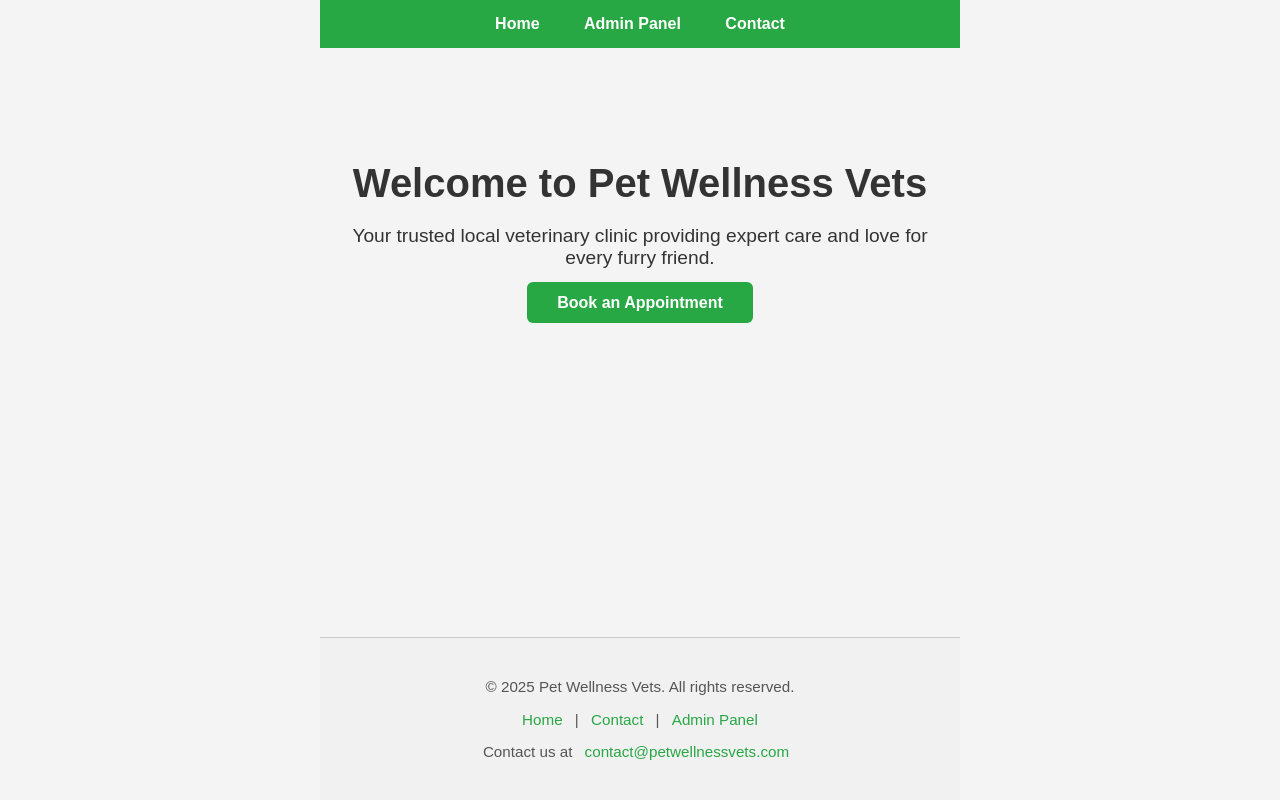
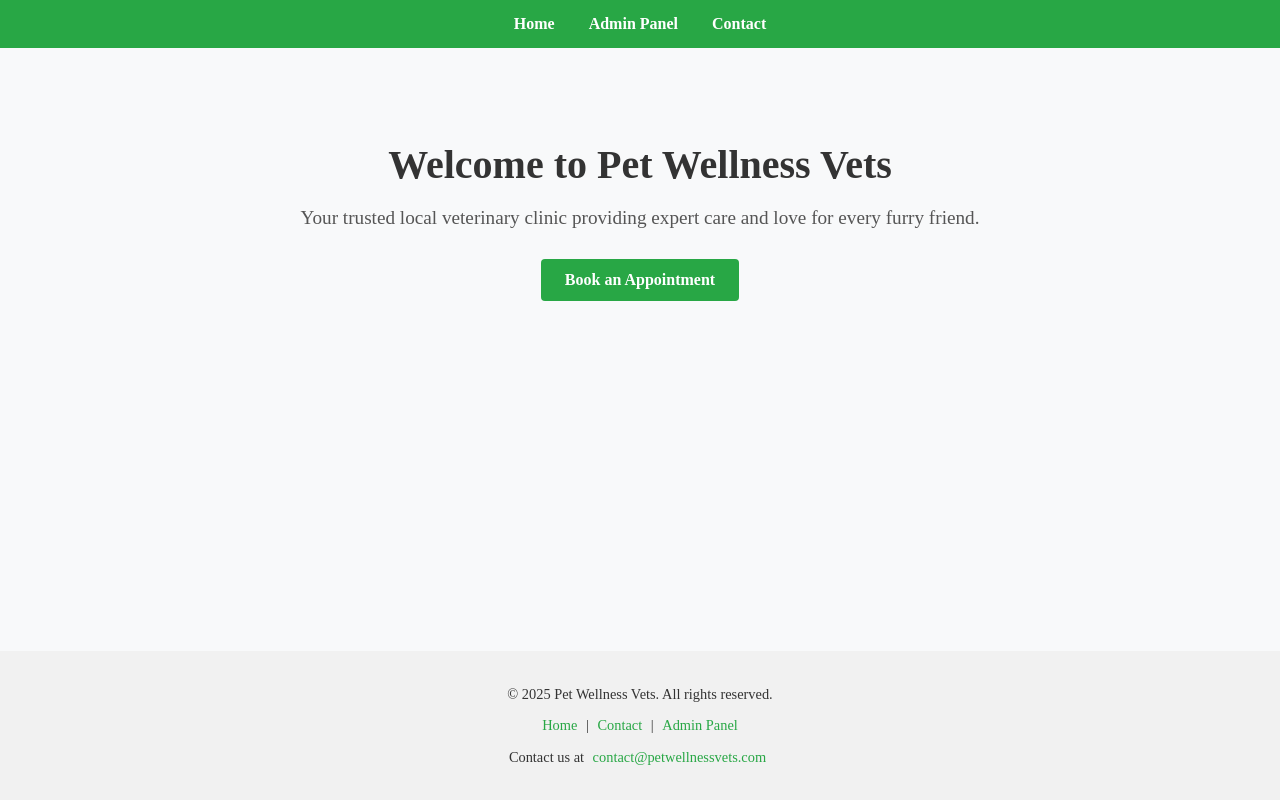
Before and after one commit to valkon30493/PetWellnessWeb, a Django app: template clinic/templates/clinic/home.html in a window 1280 px wide. Run offline with Django 5.2, Linux system fonts and the light colour scheme; the template is opened without the code that fills it, so the values that code supplies are empty; parts of the project's set-up code (start-up, migrations or seed data) failed here and were passed over.

Commit message:
Updated homepage with hero section, navigation, and sticky footer

```diff
--- a/clinic/templates/clinic/home.html
+++ b/clinic/templates/clinic/home.html
@@ -37,5 +37,4 @@
 
     </div>
 </body>
-
 </html>
--- a/static/css/style.css
+++ b/static/css/style.css
@@ -1,83 +1,14 @@
-/* General styling */
-body {
-    font-family: Arial, sans-serif;
-    background-color: #f4f4f4;
+/* Global layout for sticky footer */
+html, body {
+    height: 100%;
     margin: 0;
     padding: 0;
-    display: flex;
-    justify-content: center;
-    align-items: center;
-    min-height: 100vh;
 }
 
-/* Contact form container */
-.contact-container {
-    background: white;
-    padding: 30px;
-    border-radius: 12px;
-    box-shadow: 0 0 10px rgba(0, 0, 0, 0.08);
-    width: 100%;
-    max-width: 450px;
-    box-sizing: border-box;
-    margin: 40px auto;
-}
-
-/* Form labels */
-.contact-container label {
-    font-weight: bold;
-    display: block;
-    margin: 12px 0 6px;
-}
-
-/* Form inputs & textarea */
-.contact-container input,
-.contact-container textarea {
-    width: 100%;
-    padding: 10px;
-    margin-bottom: 16px;
-    border: 1px solid #ccc;
-    border-radius: 6px;
-    box-sizing: border-box; /* Prevents extra width issues */
-    font-size: 1rem;
-    transition: border-color 0.3s, box-shadow 0.3s;
-}
-
-.contact-container input:focus,
-.contact-container textarea:focus {
-    border-color: #28a745;
-    box-shadow: 0 0 3px #28a74555;
-    outline: none;
-}
-
-/* Submit button */
-.contact-container button {
-    background: #28a745;
-    color: white;
-    border: none;
-    padding: 12px;
-    width: 100%;
-    font-size: 16px;
-    cursor: pointer;
-    border-radius: 6px;
-    transition: background 0.3s ease;
-}
-
-.contact-container button:hover {
-    background: #218838;
-}
-
-/* Success message styling */
-.success-message {
-    background-color: #d4edda;
-    color: #155724;
-    padding: 15px 20px;
-    margin: 20px auto;
-    border: 1px solid #c3e6cb;
-    border-radius: 8px;
-    text-align: center;
-    font-size: 1.1rem;
-    max-width: 600px;
-    box-shadow: 0 2px 6px rgba(0, 0, 0, 0.05);
+.page-wrapper {
+    min-height: 100vh;
+    display: flex;
+    flex-direction: column;
 }
 
 /* Navigation bar */
@@ -89,81 +20,65 @@ body {
 
 .nav-link {
     color: white;
+    margin: 0 15px;
     text-decoration: none;
-    margin: 0 20px;
     font-weight: bold;
+}
+
+.nav-link:hover {
+    text-decoration: underline;
 }
 
 /* Hero Section */
 .hero {
-    background-color: #f4f4f4;
-    color: #333;
+    background-color: #f8f9fa;
+    flex: 1;
+    padding: 60px 20px;
     text-align: center;
-    padding: 80px 20px 60px;
 }
 
 .hero h1 {
     font-size: 2.5rem;
     margin-bottom: 15px;
+    color: #333;
 }
 
 .hero p {
     font-size: 1.2rem;
-    margin-bottom: 25px;
-    max-width: 600px;
-    margin-left: auto;
-    margin-right: auto;
+    color: #555;
+    margin-bottom: 30px;
 }
 
 .hero-btn {
-    background: #28a745;
+    display: inline-block;
+    background-color: #28a745;
     color: white;
-    padding: 12px 30px;
+    padding: 12px 24px;
+    border-radius: 4px;
     text-decoration: none;
     font-weight: bold;
-    border-radius: 6px;
-    font-size: 1rem;
-    transition: background 0.3s ease;
+    transition: background-color 0.3s ease;
 }
 
 .hero-btn:hover {
-    background: #218838;
+    background-color: #218838;
 }
 
-/* Footer Styling */
+/* Footer */
 .footer {
     background-color: #f1f1f1;
     text-align: center;
-    padding: 25px 15px;
-    font-size: 0.95rem;
-    color: #555;
-    margin-top: 60px;
-    border-top: 1px solid #ccc;
+    padding: 20px;
+    color: #333;
+    font-size: 0.9rem;
 }
 
 .footer-link {
     color: #28a745;
     text-decoration: none;
-    margin: 0 8px;
+    margin: 0 5px;
 }
 
 .footer-link:hover {
     text-decoration: underline;
 }
-
-/* Page layout to stick footer to bottom */
-html, body {
-    height: 100%;
-    margin: 0;
-    padding: 0;
-}
-
-.page-wrapper {
-    display: flex;
-    flex-direction: column;
-    min-height: 100vh;
-}
-
-.hero {
-    flex: 1; /* This lets the hero section grow and push footer down */
-}
```
